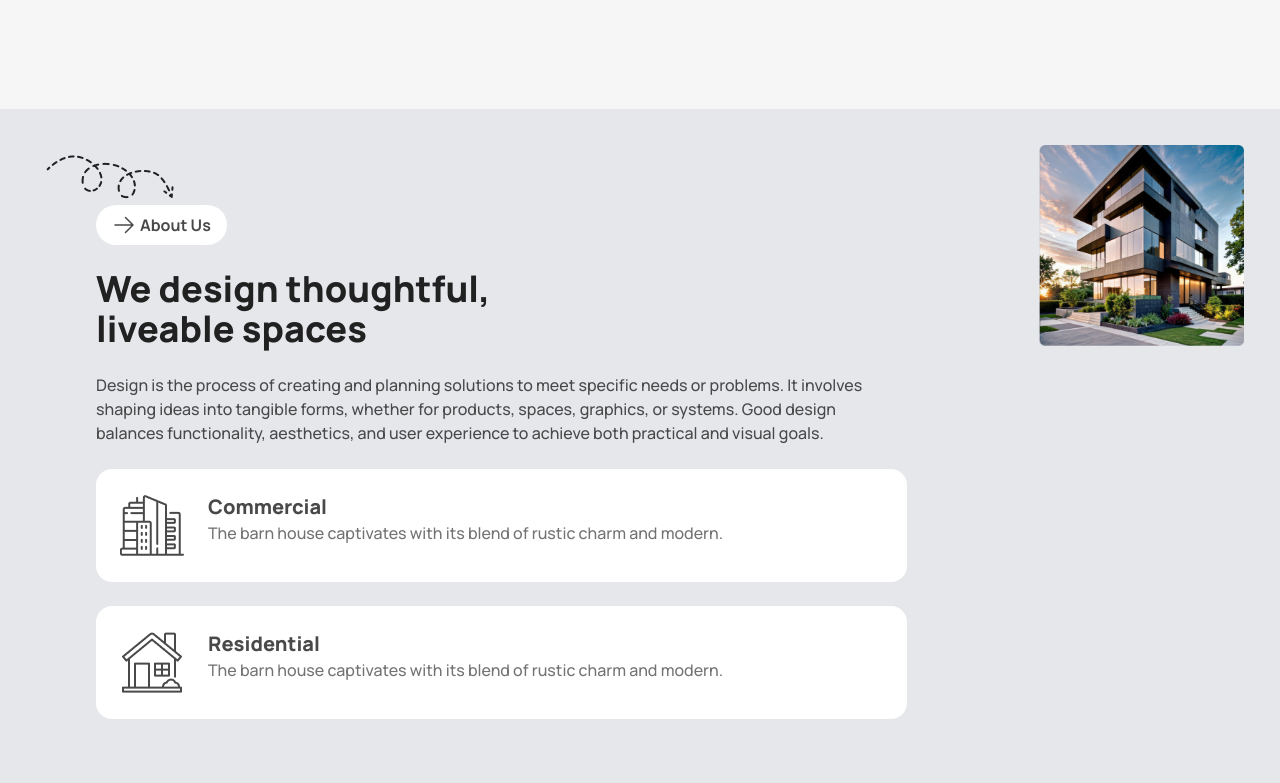
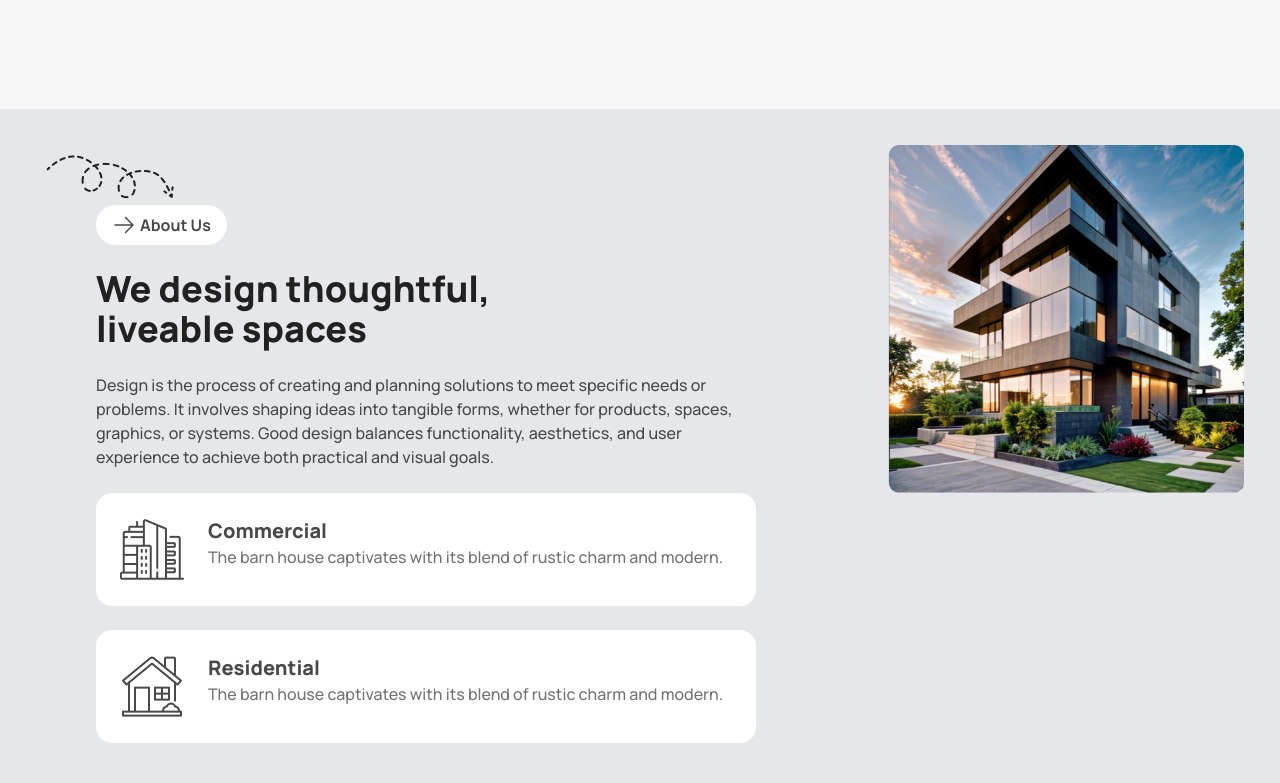
Before and after one commit to talhasuhayeb/Assignment-3, a plain HTML site: page index.html in a window 1280 px wide. Shown: the part 777-1560 px from the top of the page. Drawn offline with nearby package versions, Linux system fonts and the light colour scheme.

Commit message:
img size added

```diff
--- a/index.html
+++ b/index.html
@@ -244,7 +244,7 @@
           </div>
         </div>
         <!-- column-2 -->
-        <div class="p-9 sm:w-[50%] h-[50%] items-center">
+        <div class="p-9 sm:w-full h-full w-full items-center">
           <img src="./assets/Rectangle.png" alt="" />
         </div>
       </div>
```
